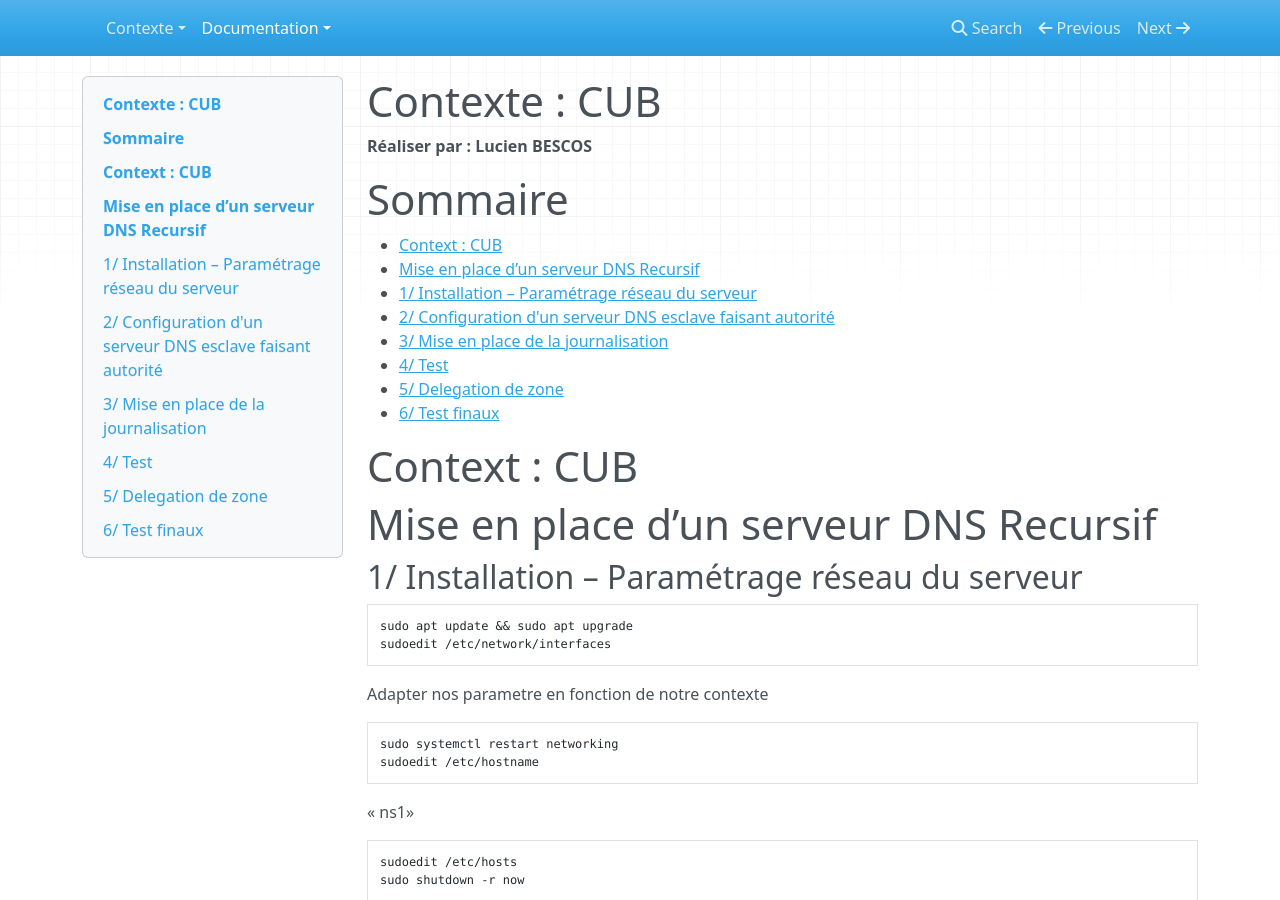
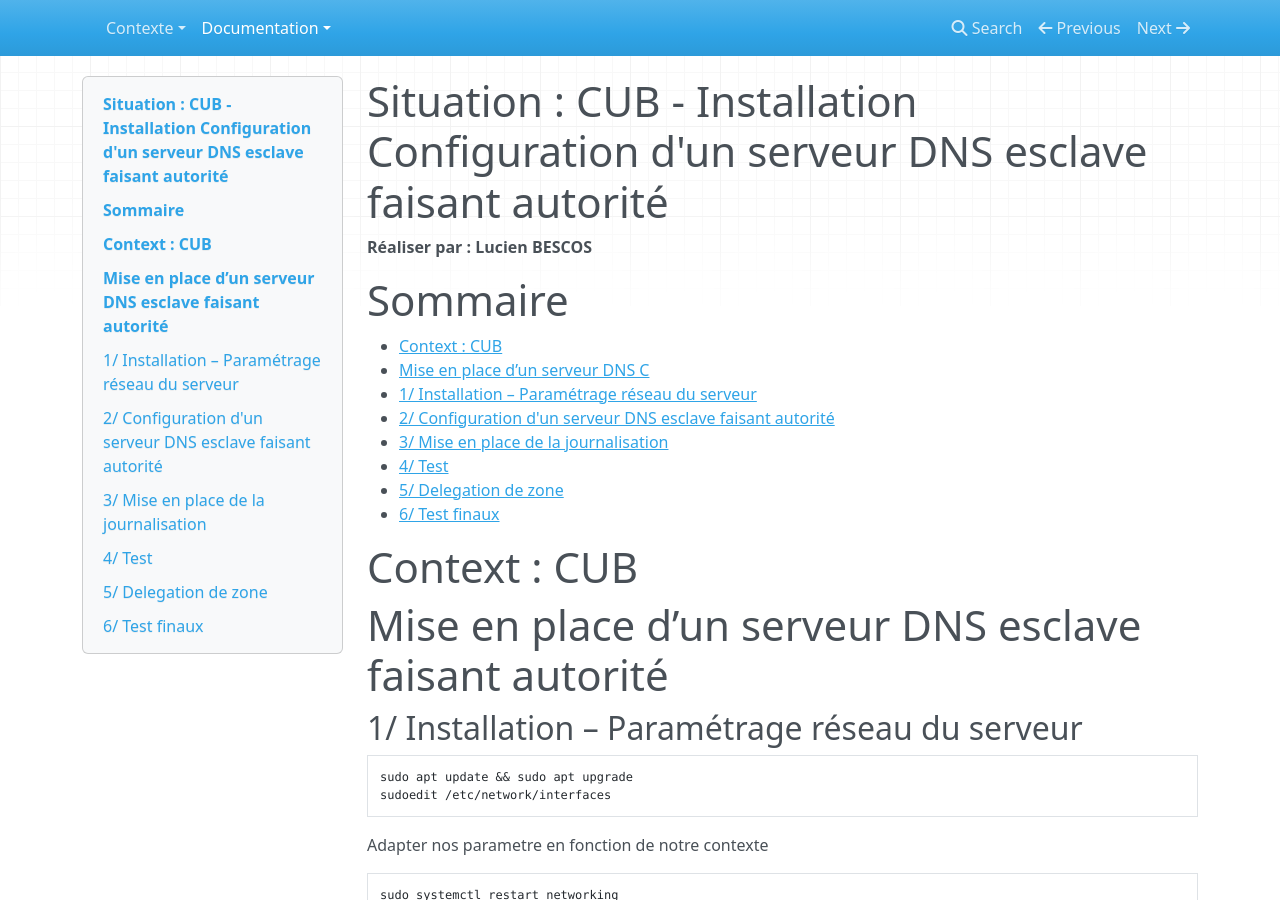
Before and after one commit to hugog36/CUBDOCUMENTATIONDORTMUND, an MkDocs documentation site: the page built from docs/documentation/DNS/LucienBescos - Exploitation des services - Mise en place d'un DNS recursif Esclave + Délegation de zone.md, in a window 1280 px wide and 900 px high. Built offline with MkDocs 1.6.1, drawn with Linux system fonts in a browser that asks for light colours; nearby versions of some CDN libraries.

Commit message:
Update LucienBescos - Exploitation des services - Mise en place d'un DNS recursif Esclave + Délegation de zone.md

```diff
--- a/docs/documentation/DNS/LucienBescos - Exploitation des services - Mise en place d'un DNS recursif Esclave + Délegation de zone.md
+++ b/docs/documentation/DNS/LucienBescos - Exploitation des services - Mise en place d'un DNS recursif Esclave + Délegation de zone.md
@@ -1,9 +1,9 @@
-# Contexte : CUB
+# Situation : CUB - Installation Configuration d'un serveur DNS esclave faisant autorité
 **Réaliser par : Lucien BESCOS**
 
 # Sommaire
 - [Context : CUB](#context--cub)
-- [Mise en place d’un serveur DNS Recursif](#mise-en-place-dun-serveur-dns-recursif)
+- [Mise en place d’un serveur DNS C](#mise-en-place-dun-serveur-dns-recursif)
   - [1/ Installation – Paramétrage réseau du serveur](#1-installation--paramétrage-réseau-du-serveur)
   - [2/ Configuration d'un serveur DNS esclave faisant autorité](#2-configuration-dun-serveur-dns-esclave-faisant-autorité)
   - [3/ Mise en place de la journalisation](#3-mise-en-place-de-la-journalisation)
@@ -13,7 +13,7 @@
 
 # Context : CUB
 
-# Mise en place d’un serveur DNS Recursif
+# Mise en place d’un serveur DNS esclave faisant autorité
 
 ## 1/ Installation – Paramétrage réseau du serveur
 
```
